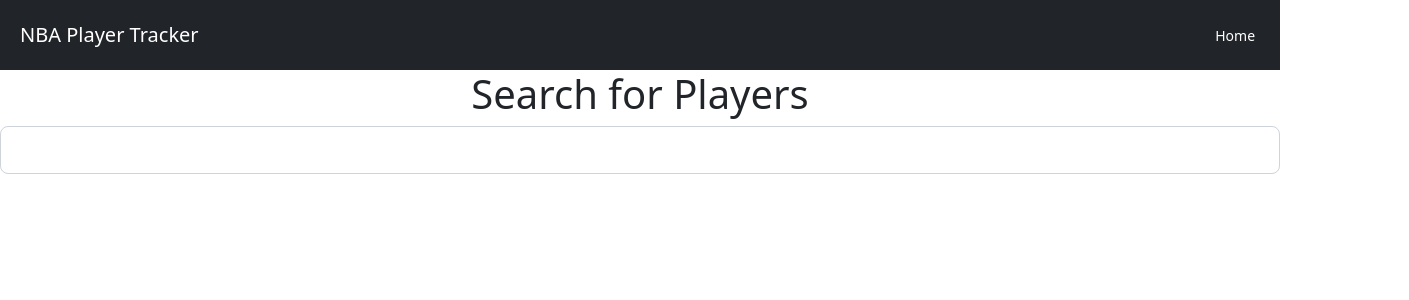
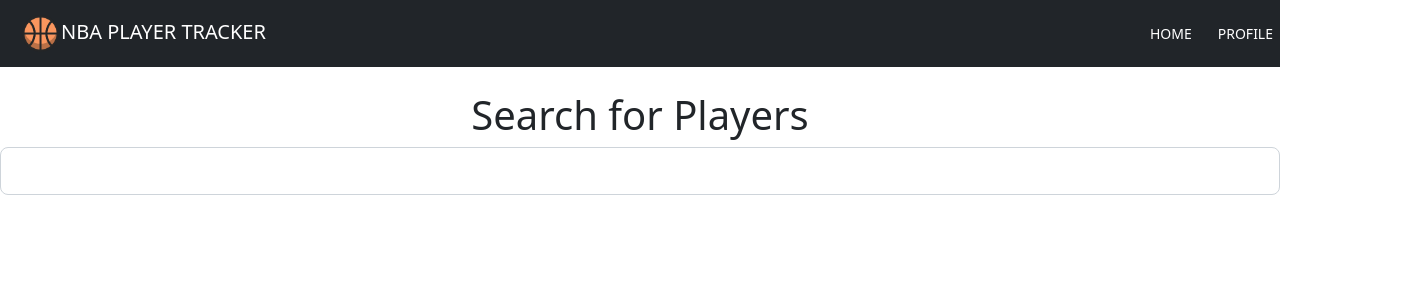
Before and after one commit to markkoos/NBA-Player-Tracker, a React (Create React App) app in the folder client/: page / in a window 1280 px wide. Shown: the top 300 px of the page, 1409 px wide, since content can reach past the window. Built offline with nearby package versions, Linux system fonts and the light colour scheme.

Commit message:
added logo to navbar

```diff
--- a/client/src/components/NavBar.js
+++ b/client/src/components/NavBar.js
@@ -1,22 +1,23 @@
 import React from 'react';
+import Logo from '../assets/bball.png';
 // hi
 
 export default function NavBar({ pageHandler }) {
     return (
         <nav className="navbar navbar-expand-lg navbar-dark bg-dark">
-            <span className="navbar-brand">NBA Player Tracker</span>
+            <span className="navbar-brand"><img className="logo" src={Logo}></img>NBA PLAYER TRACKER</span>
             <ul className="navbar-nav mr-auto">
 
                 <li className="nav-item">
-                <a href="home" onClick={() => pageHandler('Home')}>Home</a>
+                <a href="home" onClick={() => pageHandler('Home')}>HOME</a>
                 </li>
 
                 <li className="nav-item">
-                <a href="profile" onClick={() => pageHandler('Profile')}>Profile</a>
+                <a href="profile" onClick={() => pageHandler('Profile')}>PROFILE</a>
                 </li>
 
                 <li className="nav-item">
-                <a href="login" onClick={() => pageHandler('Login')}>Login</a>
+                <a href="login" onClick={() => pageHandler('Login')}>LOGIN</a>
                 </li>
 
             </ul>
--- a/client/src/components/pages/Home.js
+++ b/client/src/components/pages/Home.js
@@ -2,6 +2,8 @@
 
 export default function Home() {
     return (
+        <div>
+            <br></br>
             <center>
             <h1>Search for Players</h1>
             {/* Search Bar to look up Players */}
@@ -9,5 +11,6 @@
                 <input type="text" className="form-control" aria-label="Large" aria-describedby="inputGroup-sizing-sm"></input>
             </div>
             </center>
+        </div>
     )
 }
--- a/client/src/styles/style.css
+++ b/client/src/styles/style.css
@@ -1,7 +1,7 @@
 /* Navigation Bar */
 
 .navbar-nav {
-    margin-left: 77%;
+    margin-left: 70%;
     color: white;
 }
 
@@ -11,7 +11,7 @@
 }
 
 .nav-item {
-    padding: 15px;
+    padding: 13px;
 }
 
 ul {
@@ -22,6 +22,11 @@
     color: white;
     text-decoration: none;
     font-size: 14px;
+}
+
+.logo {
+    max-width: 20%;
+    max-height: 20%;
 }
 
 /* Profile Page */
```
Also changed, not shown: client/src/assets/bball.png (added), client/src/assets/nbaLOGO.png (added). Lines whose indentation alone changed are shown as unchanged.
